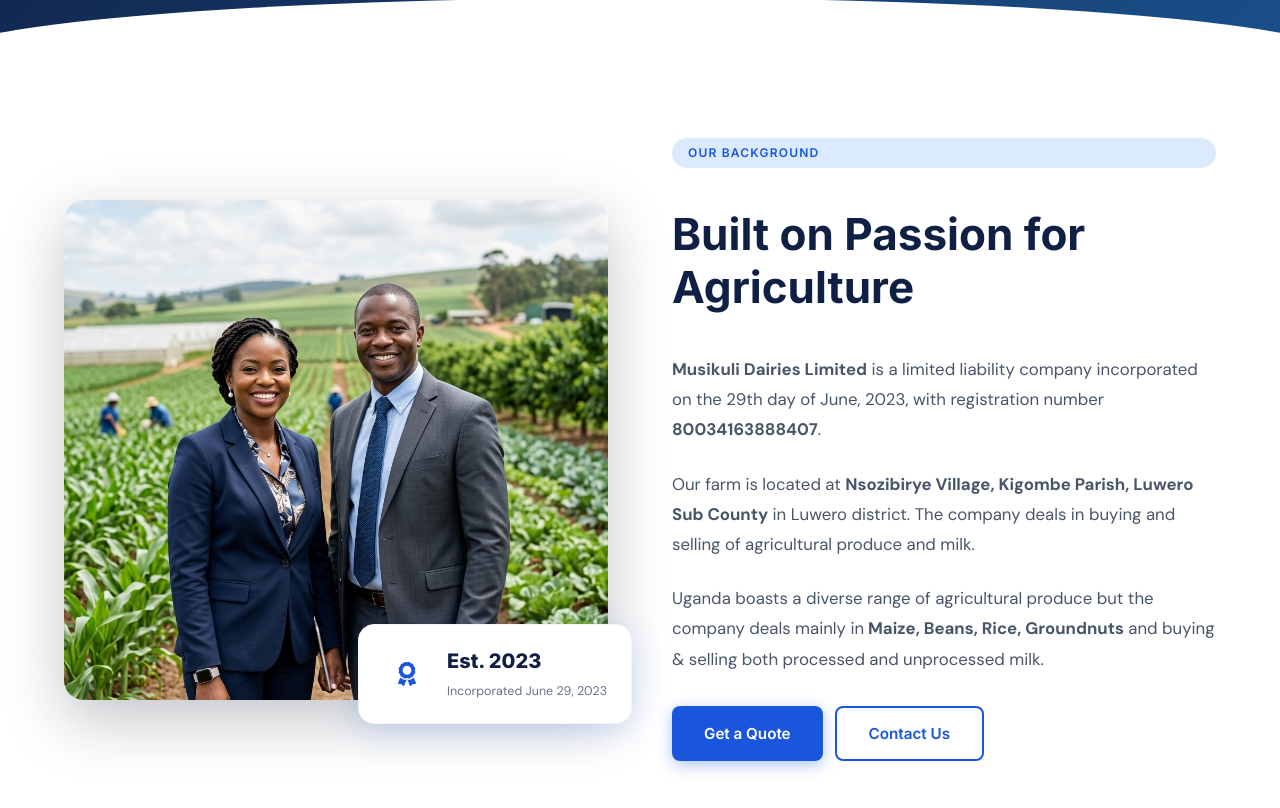
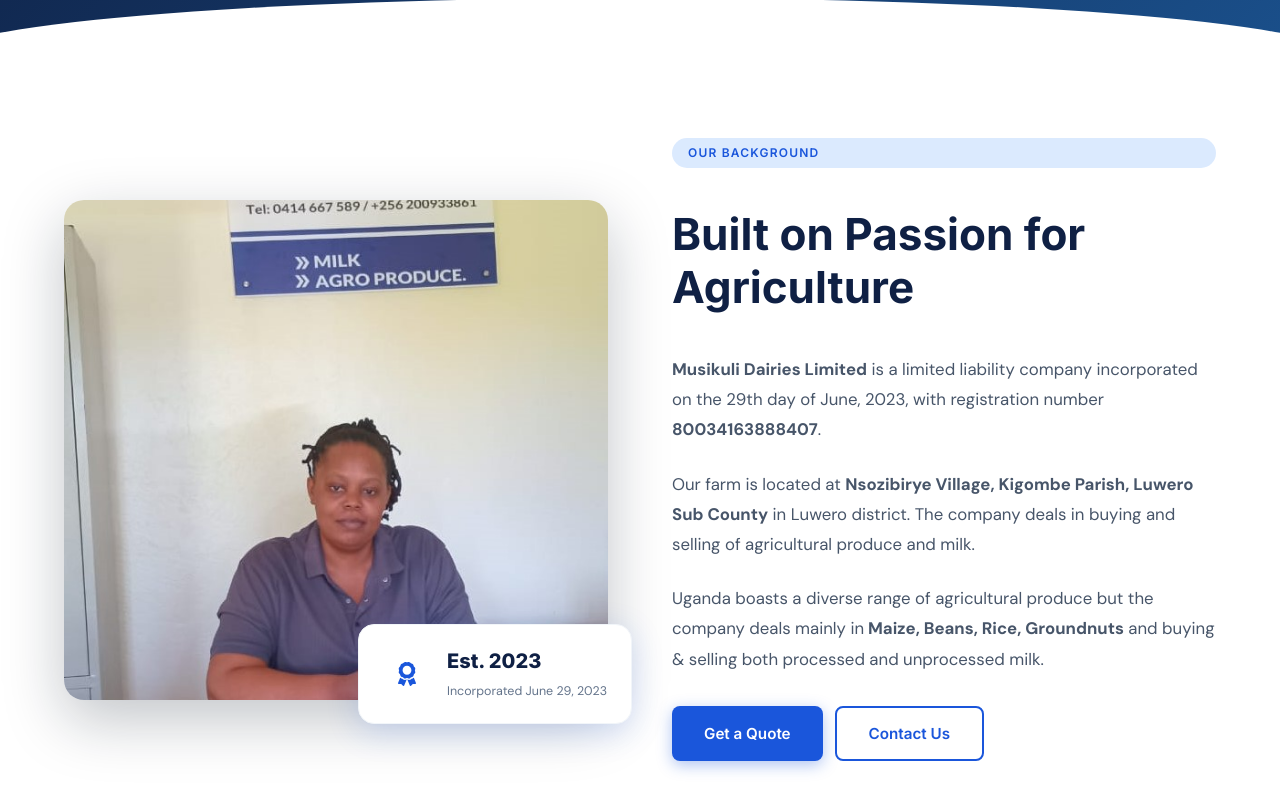
Before and after one commit to laptertechnologies-hue/MUSIKULI-DAIRIES-, a Next.js app: page /about in a window 1280 px wide. Shown: the part 320-1128 px from the top of the page. Built offline with nearby package versions, Linux system fonts and the light colour scheme.

Commit message:
founders  pic update

```diff
--- a/app/about/page.tsx
+++ b/app/about/page.tsx
@@ -37,7 +37,7 @@
           <div className="about-grid">
             <div className="about-image-wrapper">
               <Image
-                src="/images/founders.png"
+                src="/images/founders pic.jpeg"
                 alt="Musikuli Dairies founders"
                 width={580}
                 height={500}
```
